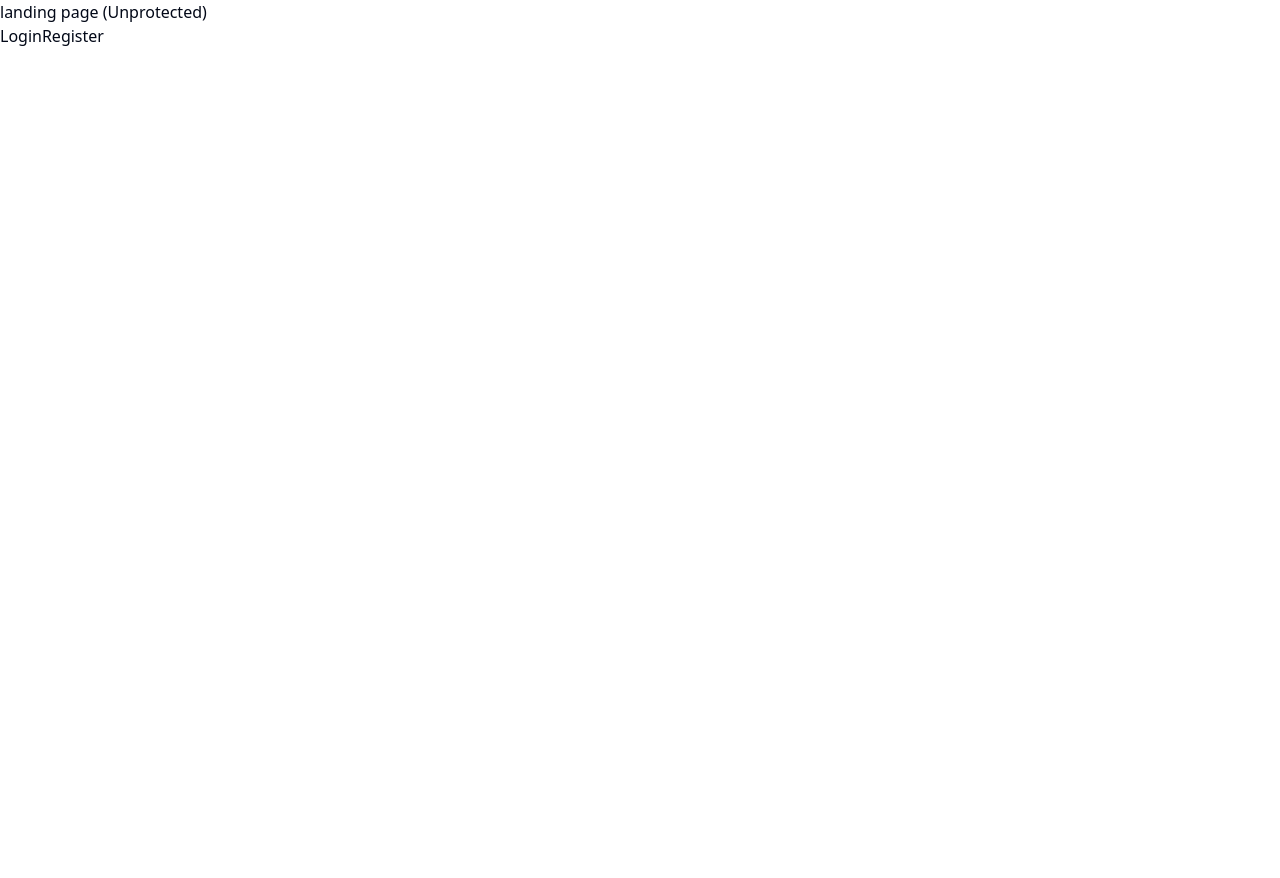
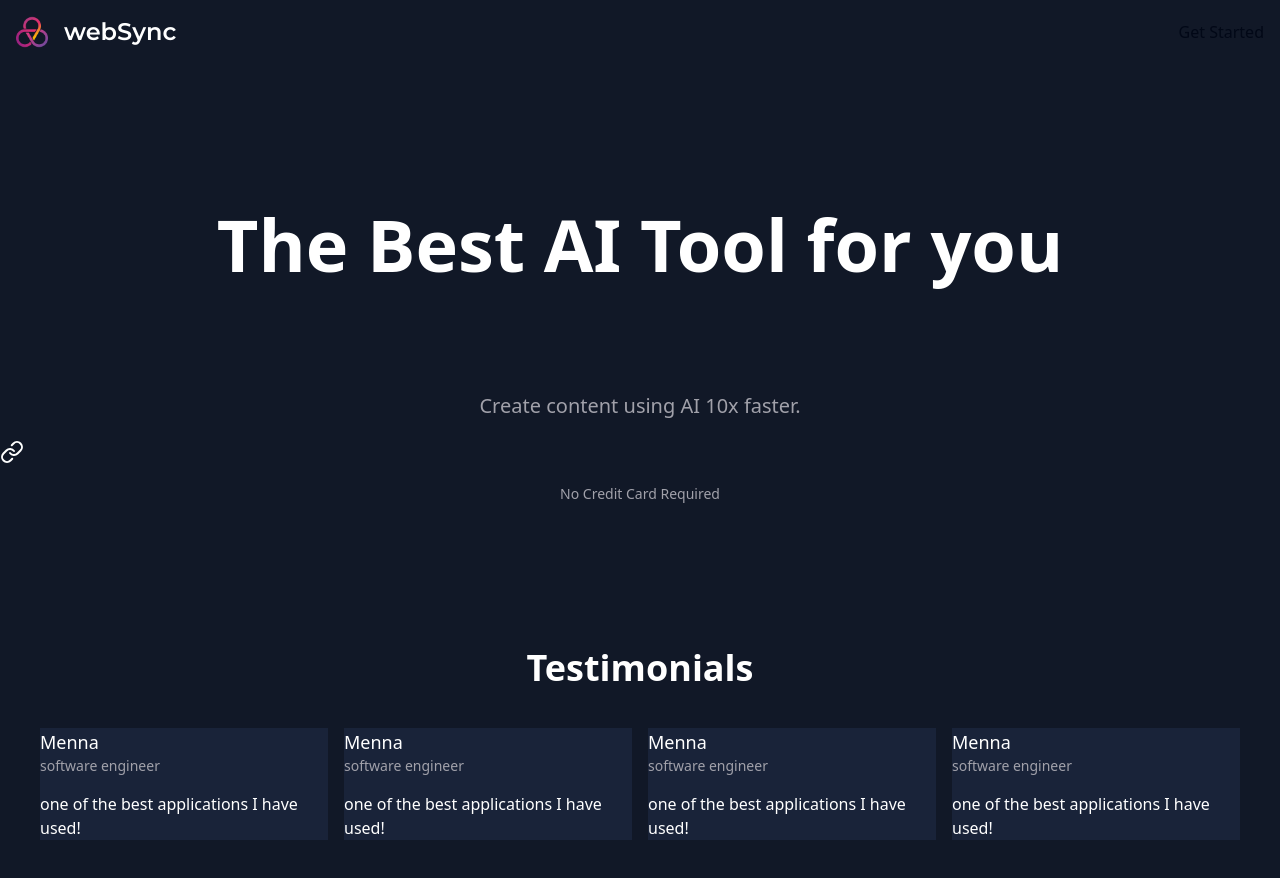
Before and after one commit to menna-meligy/Pioneering-intelligence, a Next.js app: page / in a window 1280 px wide. Shown: the top 878 px of the page. Before the commit the page ends 800 px from the top, so only its background shows below. Built offline with nearby package versions, Linux system fonts and the light colour scheme; no server answers.

Commit message:
landing page almost done.

```diff
--- /dev/null
+++ b/app/(landing)/layout.tsx
@@ -0,0 +1,13 @@
+const LandingLayout = ({children} : {children : React.ReactNode}) => {
+    return (
+        <div>
+            <main className="h-full bg-[#111827] overflow-auto">
+                <div className="mx-auto max-w-screen-xl h-full">
+                    {children}
+                </div>
+            </main>
+        </div>
+      );
+}
+
+export default LandingLayout;
--- a/app/(landing)/page.tsx
+++ b/app/(landing)/page.tsx
@@ -1,10 +1,16 @@
+import { LandingContent } from "@/components/landing-content";
+import { LandingHero } from "@/components/landing-hero";
+import { LandingNavbar } from "@/components/landing-navbar";
 import { Button } from "@/components/ui/button";
 import Link from "next/link";
 
 const landingPage = () => {
     return (
-        <div>
-            landing page (Unprotected)
+        <div className="h-full">
+            <LandingNavbar />
+            <LandingHero />
+            <LandingContent/>
+            {/* landing page (Unprotected)
             <div>
                 <Link href="/sign-in">
                 <Button>
@@ -18,7 +24,7 @@
                 </Button>
                 </Link>
 
-            </div>
+            </div> */}
         </div>
     );
 }
--- /dev/null
+++ b/components/landing-content.tsx
@@ -0,0 +1,62 @@
+"use client";
+
+import { Description } from "@radix-ui/react-dialog";
+import { Card, CardContent, CardHeader, CardTitle } from "./ui/card";
+
+const testimonials = [
+    {
+        name : "Menna",
+        avatar : "A",
+        title : "software engineer",
+        description : "one of the best applications I have used!"
+    },
+    {
+        name : "Menna",
+        avatar : "A",
+        title : "software engineer",
+        description : "one of the best applications I have used!"
+    },
+    {
+        name : "Menna",
+        avatar : "A",
+        title : "software engineer",
+        description : "one of the best applications I have used!"
+    },
+    {
+        name : "Menna",
+        avatar : "A",
+        title : "software engineer",
+        description : "one of the best applications I have used!"
+    },
+]
+
+export const LandingContent = () => {
+return (
+<div className="px-10 pb-20">
+    <h2 className="text-center text-4xl text-white font-extrabold mb-10">
+        Testimonials
+    </h2>
+    <div className="grid grid-cols-1 sm:grid-cols-2 md:grid-cols-3 lg:grid-cols-4 gap-4">
+        {testimonials.map((item) =>(
+            <Card key={item.description} className="bg-[#192339] border-none text-white">
+                <CardHeader>
+                    <CardTitle>
+                        <div>
+                            <p className="text-lg">
+                                {item.name}
+                            </p>
+                            <p className="text-zinc-400 text-sm">
+                                {item.title}
+                            </p>
+                        </div>
+                    </CardTitle>
+                    <CardContent className="pt-4 px-0">
+                        {item.description}
+                    </CardContent>
+                </CardHeader>
+            </Card>
+        ))}
+    </div>
+</div>
+);
+}
--- /dev/null
+++ b/components/landing-hero.tsx
@@ -0,0 +1,45 @@
+import { useAuth } from "@clerk/nextjs";
+import { Link } from "lucide-react";
+import TypewriterComponent from "typewriter-effect";
+import { Button } from "./ui/button";
+export const LandingHero = () =>{
+    const isSignedIn = useAuth();
+    return (
+<div className="text-white font-bold py-36 text-center space-y-5">
+    <div className="text-4xl sm:text-5xl md:text-6xl lg:text-7xl space-y-5 font-extrabold">
+        <h1>
+            The Best AI Tool for you
+        </h1>
+        <div className="text-transparent bg-clip-text bg-gradient-to-r from-purple-400 to-pink-600">
+            <TypewriterComponent
+            options={{
+                string : [
+                    "chatbot.",
+                    "code generation"
+                ],
+                autoStart : true,
+                loop : true,
+            }}
+            />
+        </div>
+    </div>
+
+
+            <div className="text-sm md:text-xl font-light text-zinc-400">
+                Create content using AI 10x faster.
+
+            </div>
+
+            <div>
+                <Link href={isSignedIn ? "/dashboard" : "/sign-up"} >
+                    <Button variant="premium" className="md:text-lg p-4 md:p-6 rounded-full font-semibold">
+                        Start Generating For Free
+                    </Button>
+                </Link>
+            </div>
+            <div className="text-zinc-400 text0xs md:text-sm font-normal">
+                No Credit Card Required
+            </div>
+</div>
+    );
+}
--- /dev/null
+++ b/components/landing-navbar.tsx
@@ -0,0 +1,44 @@
+"use client";
+import {Montserrat} from "next/font/google";
+import Image from "next/image";
+import Link from "next/link";
+import { useAuth } from "@clerk/nextjs";
+
+import {cn} from "@/lib/utils";
+import {Button} from "@/components/ui/button";
+
+const font = Montserrat({
+    weight : "600",
+    subsets : ["latin"]
+});
+
+export const LandingNavbar = () => {
+    //useAuth -> is for user components
+    //Auth    -> is for server components
+const {isSignedIn} = useAuth();
+
+return (
+<nav className="p-4 bg-transparent flex items-center justify-between">
+    <Link href="/" className="flex items-center">
+        <div className="relative h-8 w-8 mr-4">
+            <Image fill alt="auto" src="/logo.png"/>
+
+        </div>
+
+        <h1 className={cn("text-2xl font-bold text-white" , font.className)}>
+            webSync
+        </h1>
+
+    </Link>
+
+    <div className="flex items-center gap-x-2">
+        <Link href={isSignedIn ? "/dashboard" : "/sign-up"}>
+            <Button variant="outline" className="rounded-full">
+                Get Started
+            </Button>
+        </Link>
+
+    </div>
+</nav>
+);
+}
```
